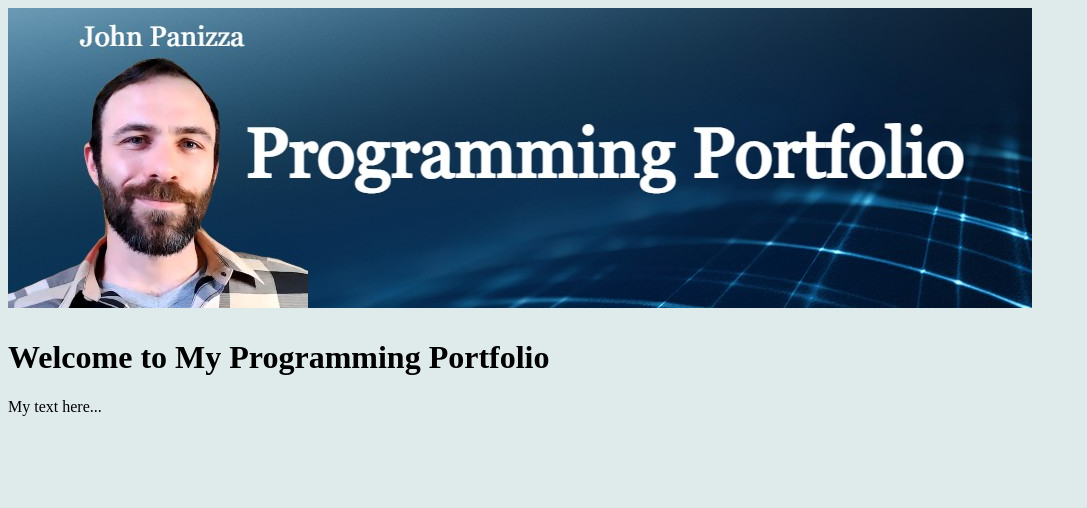
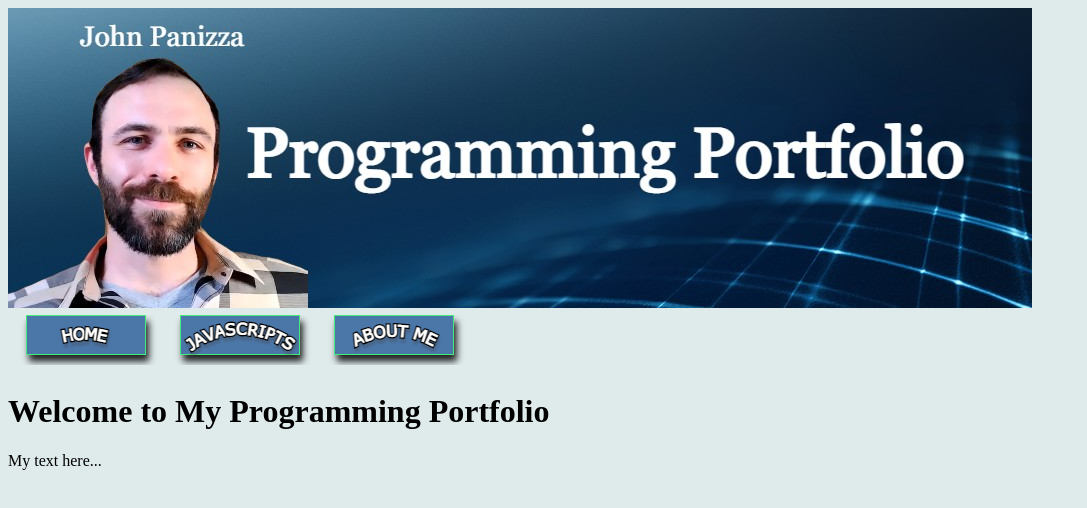
Before and after one commit to jpanizza12/jpanizza12.github.io, a plain HTML site: page index.html in a window 1280 px wide. Shown: the whole page, without its empty margins (0-1087 px from the left). Drawn offline with Linux system fonts and the light colour scheme.

Commit message:
Update index.html

```diff
--- a/index.html
+++ b/index.html
@@ -7,16 +7,19 @@
   </head>
 <body>
   <img src="myBanner.jpg">
+
   <table>
     <tr>
-      <td><a href="index.html><img src="home.png"></a></td>
-      <td><a href="javascripts.html><img src="javascripts.png"></a></td>
-      <td><a href="about.html><img src="about.png"></a></td>
+      <td><a href="https://jpanizza12.github.io/index.html"><img src="home.png"></a></td>
+      <td><a href="https://jpanizza12.github.io/javascripts.html"><img src="javascripts.png"></a></td>
+      <td><a href="https://jpanizza12.github.io/about.html"><img src="about.png"></a></td>
     </tr>
   </table>
 
+<h1>Welcome to My Programming Portfolio</h1>
 
-<h1>Welcome to My Programming Portfolio</h1>
         <p>My text here...</P>
+
 </body>
+
 </html>
```
